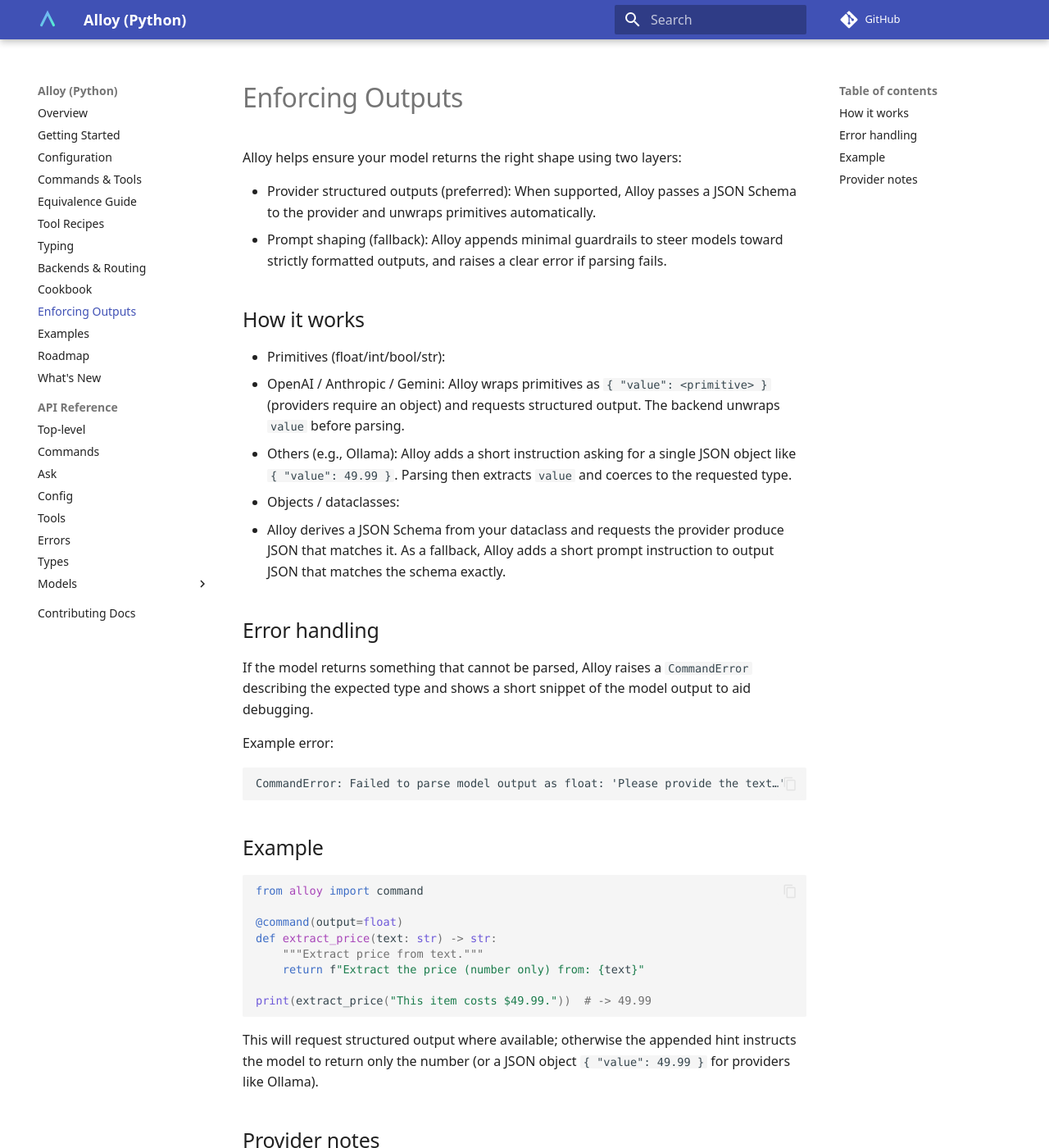
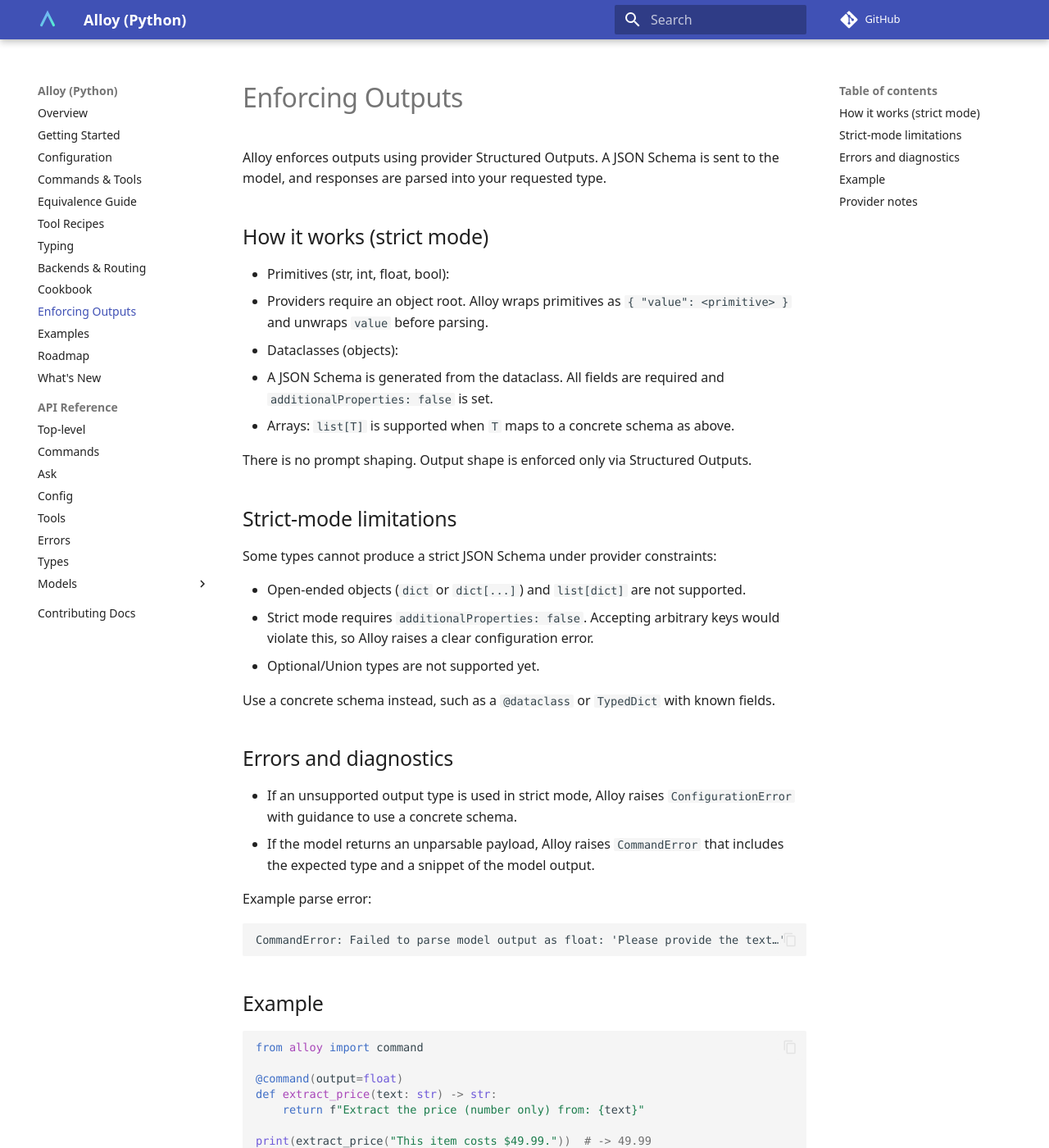
Before and after one commit to lydakis/alloy, an MkDocs documentation site: the page built from docs/outputs.md, in a window 1280 px wide and 1400 px high. Shown: the whole window at 82% size. Built offline with MkDocs 1.6.1 and Material for MkDocs 9.7.7, drawn with Linux system fonts in a browser that asks for light colours; comment, search, counter and statistics services are not loaded; some of the changed text lies outside the part shown.

Commit message:
docs(outputs): document strict Structured Outputs + limitations; whats-new update
tests: add strict-mode unit tests for open-ended dict rejection

strict-mode: raise ConfigurationError for dict/dict[...] outputs; guard schema generation in command

typing: annotate command helpers for mypy; adjust Gemini structured output call to typed pattern

````diff
--- a/docs/outputs.md
+++ b/docs/outputs.md
@@ -1,24 +1,33 @@
 # Enforcing Outputs
 
-Alloy helps ensure your model returns the right shape using two layers:
+Alloy enforces outputs using provider Structured Outputs. A JSON Schema is sent to the model, and responses are parsed into your requested type.
 
-- Provider structured outputs (preferred): When supported, Alloy passes a JSON Schema to the provider and unwraps primitives automatically.
-- Prompt shaping (fallback): Alloy appends minimal guardrails to steer models toward strictly formatted outputs, and raises a clear error if parsing fails.
+## How it works (strict mode)
 
-## How it works
+- Primitives (str, int, float, bool):
+  - Providers require an object root. Alloy wraps primitives as `{ "value": <primitive> }` and unwraps `value` before parsing.
+- Dataclasses (objects):
+  - A JSON Schema is generated from the dataclass. All fields are required and `additionalProperties: false` is set.
+- Arrays: `list[T]` is supported when `T` maps to a concrete schema as above.
 
-- Primitives (float/int/bool/str):
-  - OpenAI / Anthropic / Gemini: Alloy wraps primitives as `{ "value": <primitive> }` (providers require an object) and requests structured output. The backend unwraps `value` before parsing.
-  - Others (e.g., Ollama): Alloy adds a short instruction asking for a single JSON object like `{ "value": 49.99 }`. Parsing then extracts `value` and coerces to the requested type.
+There is no prompt shaping. Output shape is enforced only via Structured Outputs.
 
-- Objects / dataclasses:
-  - Alloy derives a JSON Schema from your dataclass and requests the provider produce JSON that matches it. As a fallback, Alloy adds a short prompt instruction to output JSON that matches the schema exactly.
+## Strict-mode limitations
 
-## Error handling
+Some types cannot produce a strict JSON Schema under provider constraints:
 
-If the model returns something that cannot be parsed, Alloy raises a `CommandError` describing the expected type and shows a short snippet of the model output to aid debugging.
+- Open-ended objects (`dict` or `dict[...]`) and `list[dict]` are not supported.
+  - Strict mode requires `additionalProperties: false`. Accepting arbitrary keys would violate this, so Alloy raises a clear configuration error.
+- Optional/Union types are not supported yet.
 
-Example error:
+Use a concrete schema instead, such as a `@dataclass` or `TypedDict` with known fields.
+
+## Errors and diagnostics
+
+- If an unsupported output type is used in strict mode, Alloy raises `ConfigurationError` with guidance to use a concrete schema.
+- If the model returns an unparsable payload, Alloy raises `CommandError` that includes the expected type and a snippet of the model output.
+
+Example parse error:
 
 ```
 CommandError: Failed to parse model output as float: 'Please provide the text…'
@@ -31,17 +40,13 @@
 
 @command(output=float)
 def extract_price(text: str) -> str:
-    """Extract price from text."""
     return f"Extract the price (number only) from: {text}"
 
 print(extract_price("This item costs $49.99."))  # -> 49.99
 ```
 
-This will request structured output where available; otherwise the appended hint instructs the model to return only the number (or a JSON object `{ "value": 49.99 }` for providers like Ollama).
-
 ## Provider notes
 
-- OpenAI: Uses `response_format={"type": "json_schema"}` and unwraps primitives from `{ "value": ... }`.
-- Anthropic: Uses `response_format` with JSON Schema; primitives are wrapped and unwrapped similarly.
-- Gemini: Uses `generation_config.response_schema` and `response_mime_type=application/json`, with primitive unwrapping.
-- Ollama: No native structured outputs yet; Alloy enforces via prompt instructions and tolerant parsing.
+- OpenAI: Uses Responses `text={"format": {"type": "json_schema", ...}}` and unwraps primitives from `{"value": ...}`.
+- Anthropic/Gemini: Use their respective structured-output mechanisms with a JSON Schema.
+- Ollama: No native structured outputs; strict mode not applied.
````
Also changed, not shown: docs/whats-new.md (+10 -0 lines), 3 other files.
